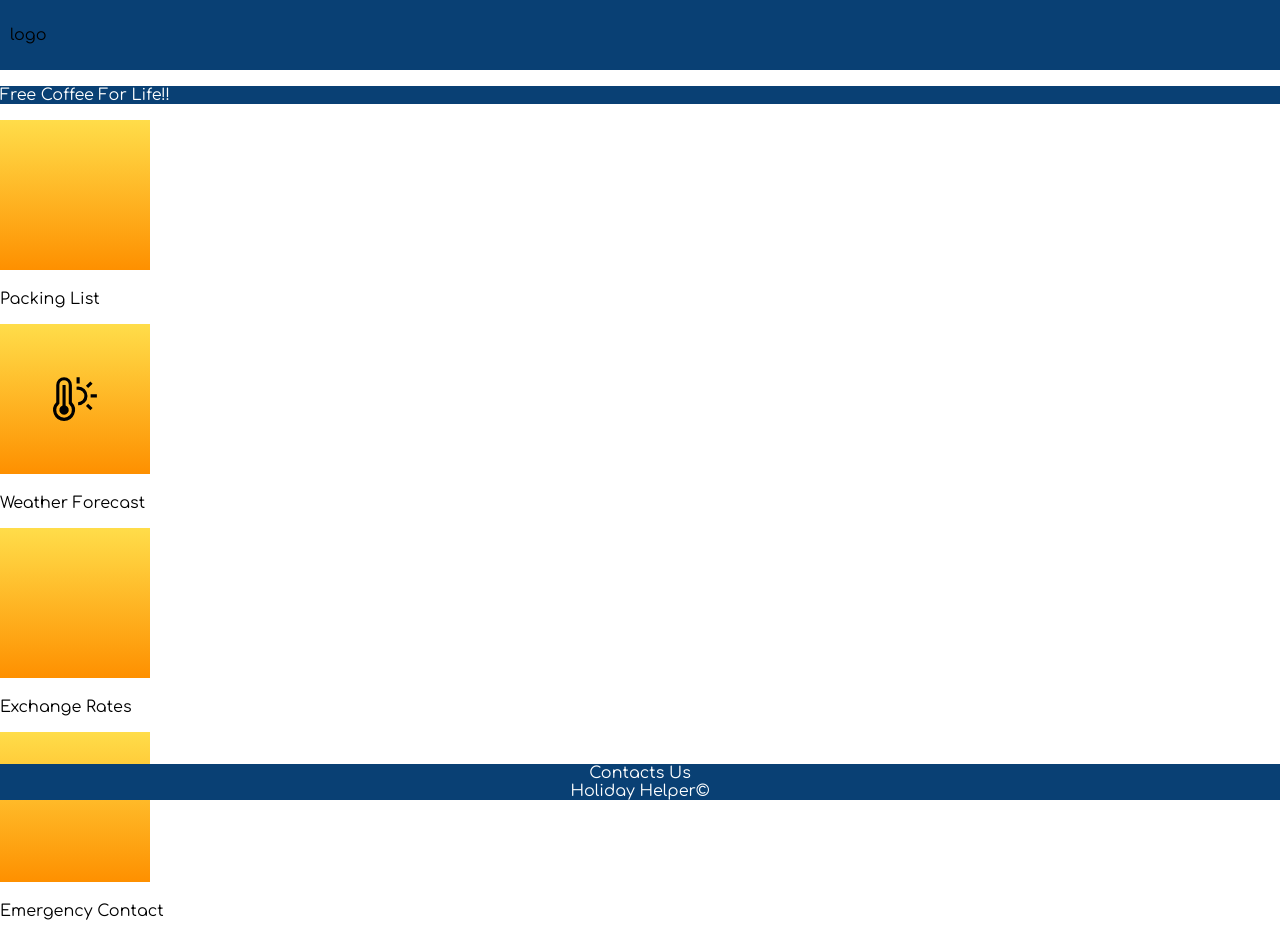
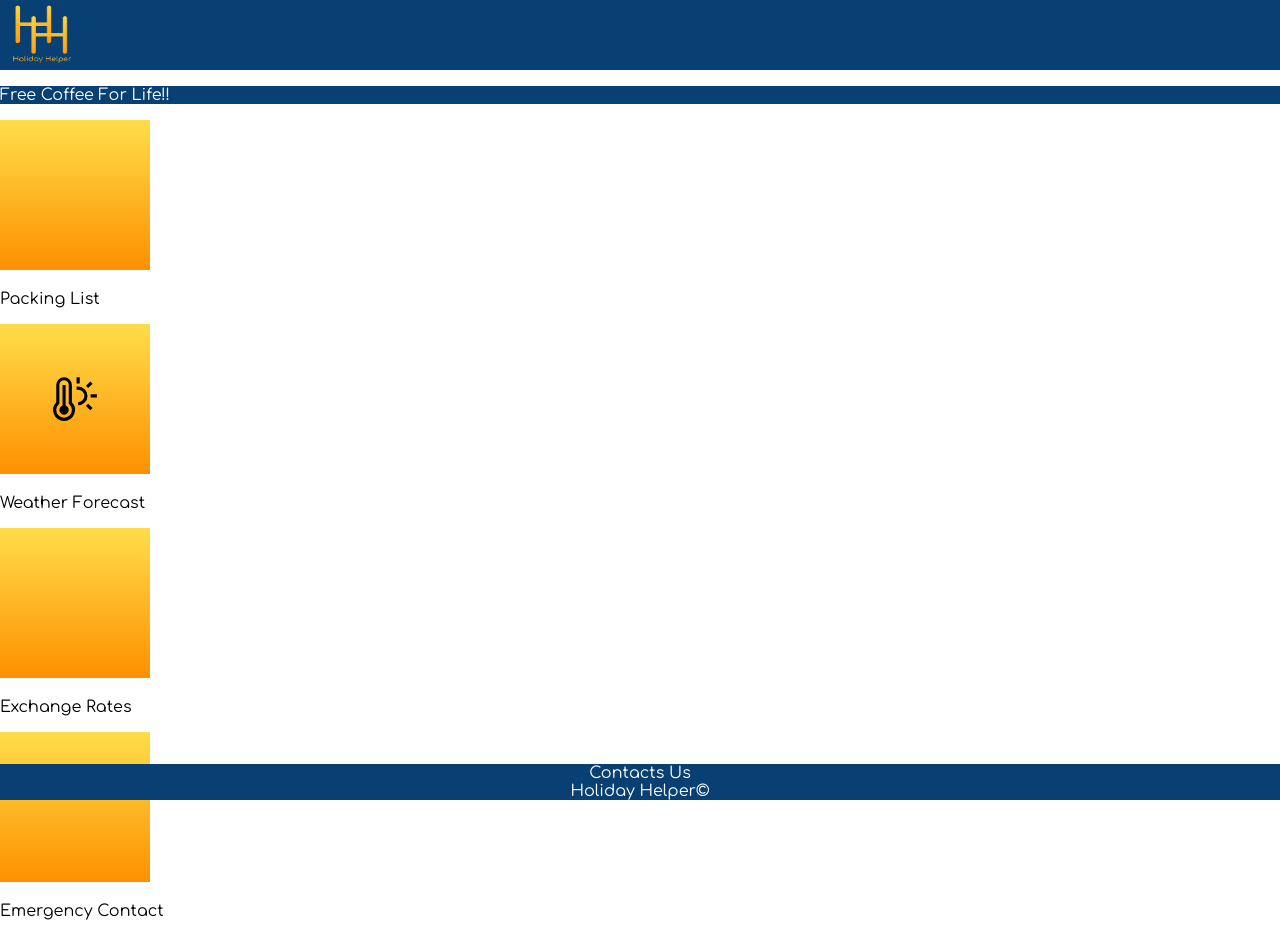
Before and after one commit to lalicia/holiday_helper_frontend, a React (Create React App) app: page / in a window 1280 px wide. Built offline with nearby package versions, Linux system fonts and the light colour scheme; some icons are missing.

Commit message:
logo in place and looking sharp

```diff
--- a/src/Component/Navbar/Navbar.js
+++ b/src/Component/Navbar/Navbar.js
@@ -2,12 +2,14 @@ import React, { useState } from "react";
 import "./navbar.css";
 import { Link } from "react-router-dom";
 import { Icon } from "@iconify/react";
+import Logo from '../../Assets/Logo/HHLOGO.png'
 
 function Menu({ show }) {
   const classMenu = `menu ${show ? "menu-show" : "menu-hide"}`;
   const classLink = `menu-link ${show ? "menu-link-show" : "menu-link-hide"}`;
 
   return (
+
     <nav className={classMenu}>
       <ul>
         <li>
@@ -46,7 +48,11 @@ function Navbar() {
   return (
     <div className="header">
       <div className="header-content">
-        <div>logo</div>
+        <div className="logo">
+          <img className="logo-image"
+            src={Logo} alt="Logo"
+          />
+        </div>
         <div>
           <Icon
             className="menu-icon"
--- a/src/Component/Navbar/navbar.css
+++ b/src/Component/Navbar/navbar.css
@@ -73,3 +73,9 @@
     color: #ffdd4a
 
 }
+
+.logo-image{
+  width: 75px;
+  height: 65px;
+
+}
```
Also changed, not shown: src/Assets/Logo/HHLOGO.png (added), 1 other file (tests, documents, lock files or other folders).
